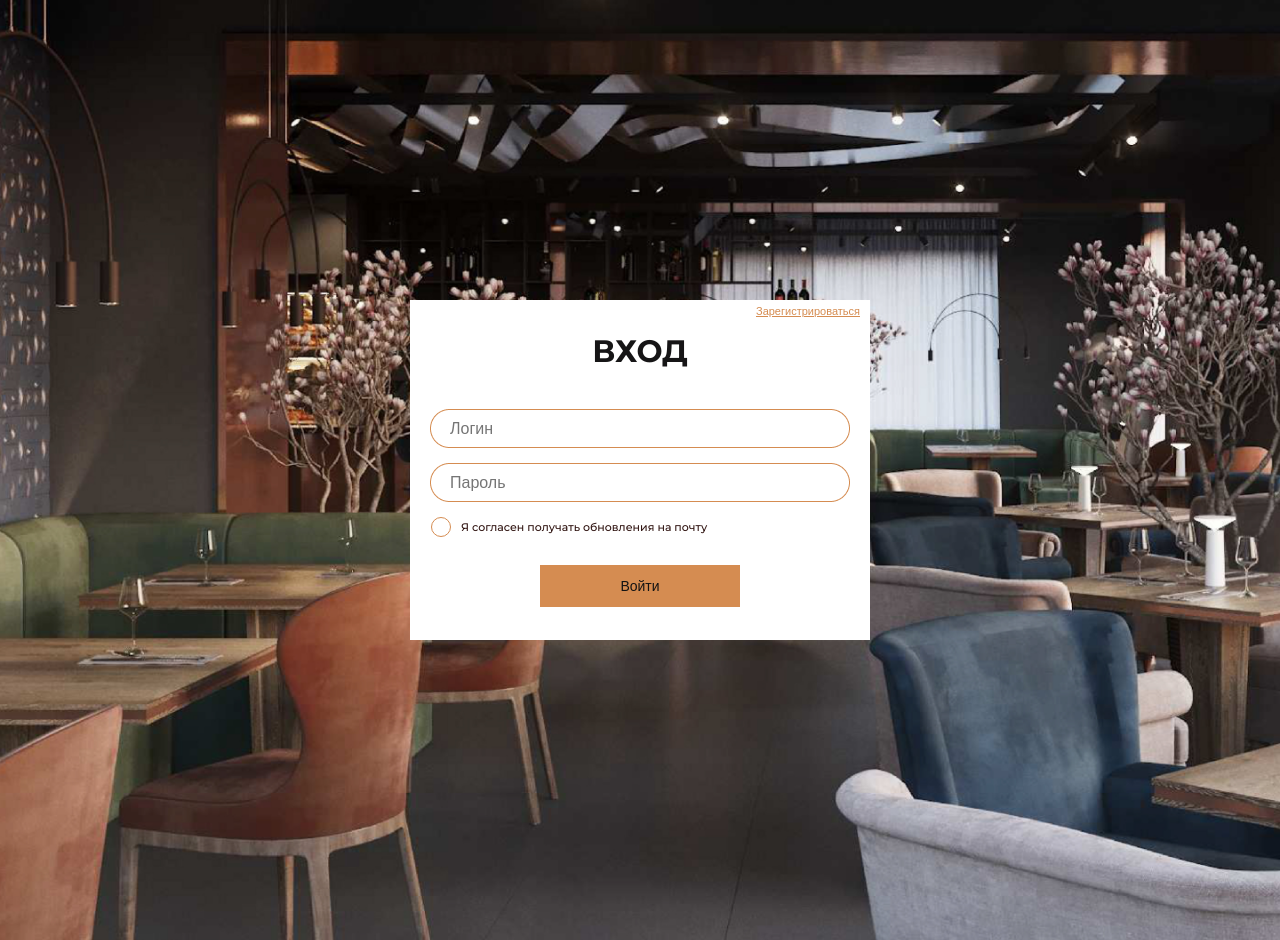
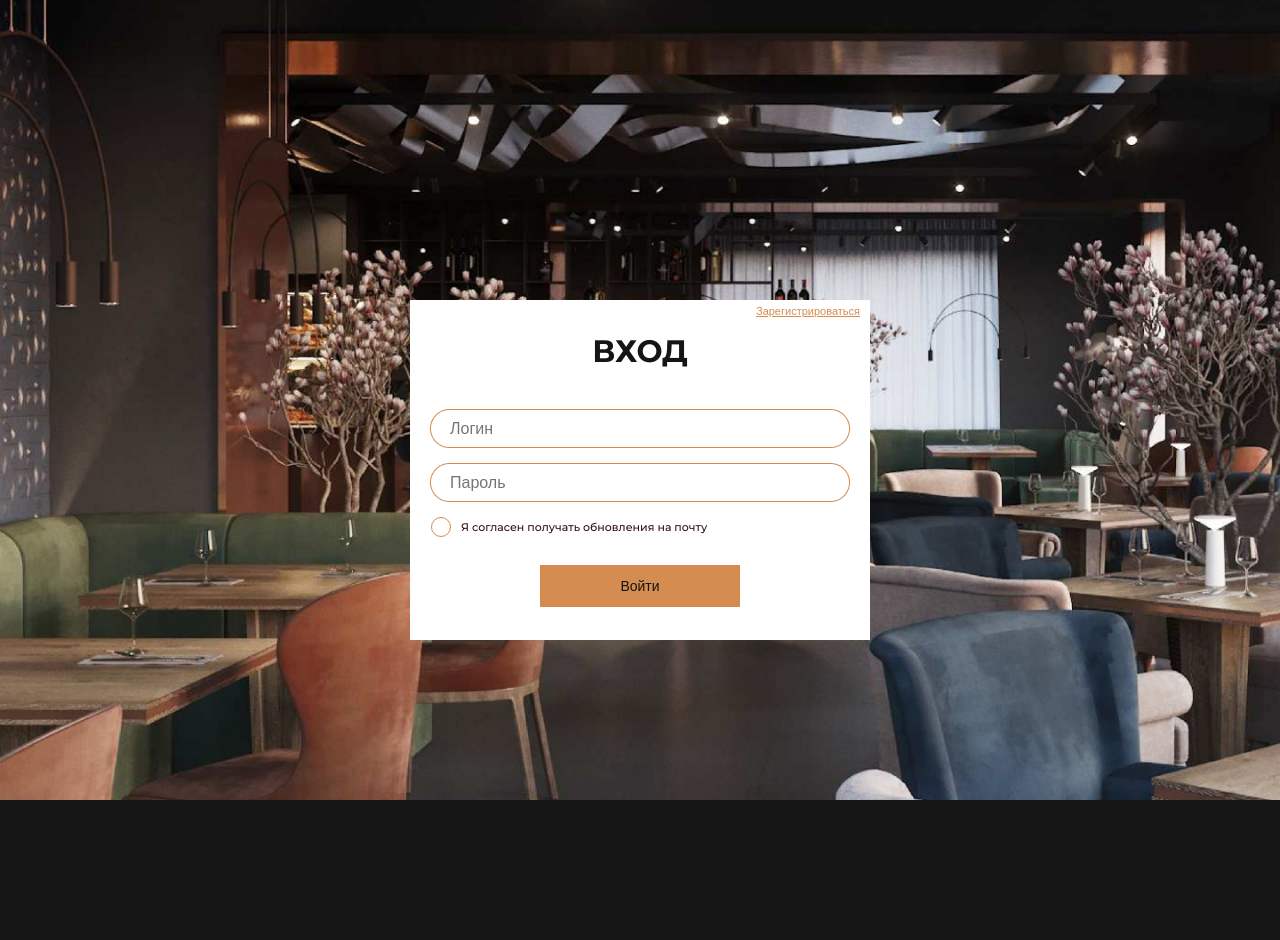
Before and after one commit to Hahahoj/pizzaville, a React (Create React App) app: page /auth in a window 1280 px wide. After the commit the page ends 800 px from the top, so only its background shows below. Built offline with nearby package versions, Linux system fonts and the light colour scheme.

Commit message:
fix: Пофиксены бекграунды

```diff
--- a/src/Pages/AuthPage.css
+++ b/src/Pages/AuthPage.css
@@ -1,4 +1,8 @@
-body {
+.AuthPage {
+    position: absolute;
+    top:0;
+    height: 100%;
+    width: 100%;
     background: url("../Images/Auth/Auth.png");
     background-size: cover;
 }
@@ -9,3 +13,7 @@ body {
     margin: 0 0;
     font-family: 'Montserrat', sans-serif;
 }
+
+/* .body {
+    background-color: black;
+} */
--- a/src/Pages/AuthPage.js
+++ b/src/Pages/AuthPage.js
@@ -1,3 +1,4 @@
+//import styles from "./AuthPage.css"
 import "./AuthPage.css"
 import FormAuth from "../components/FormAuth";
 
--- a/src/Pages/ProductsPage.js
+++ b/src/Pages/ProductsPage.js
@@ -1,13 +1,16 @@
 import './ProductsPage.css';
 import Header from "../components/Header";
 import Cards from "../components/Cards";
-import { Link } from 'react-router-dom';
+import { useNavigate } from "react-router-dom";
 
 export default function ProductsPage() {
+  // const navigate = useNavigate();
+  // console.log("GL=",!(global.logined));
+  // console.log(typeof(global.logined) != "undefined");
+  // if (!global.logined) {
+  //   navigate("/auth");
+  // }
 
-  if (global.logined===""||(typeof(global.logined) != "undefined")) {
-    window.location.href = "AuthPage";
-  }
 return (
   <div className="products">
     <div className="container">
--- a/src/components/FormAuth.jsx
+++ b/src/components/FormAuth.jsx
@@ -1,5 +1,6 @@
 import "./FormAuth.css"
 import React, { useState } from 'react';
+import { useNavigate } from "react-router-dom";
 import SwitchMode from "./auth/SwitchMode";
 import WindowsTitle from "./auth/WindowsTitle";
 import InputField from "./auth/InputField";
@@ -47,20 +48,10 @@ const setMode = (mode=false) => {
 
 setMode(global.State);
 
-// const UseState0 = () => {
-//     d.ErrorField = "";
-// }
-
-// const UseState1 = () => {
-//     d.ErrorField="Логин или пароль неверен";
-//     console.log("ErrorField=",d.ErrorField);
-//     console.log("d=", d);
-// }
-
-
 export default function FormAuth() {
 
     const [value, setValue] = useState(0);
+    const navigate = useNavigate();
 
     const ForceUpdate = () => {
         setValue( value => !value);
@@ -134,7 +125,9 @@ export default function FormAuth() {
                 if (element.login === login) {
                     if (element.password === password) {
                         // залогинились
-                        global.logined=login;
+                        global.logined = login;
+                        console.log(login);
+                        navigate("/");
                         window.location.href = "/";
                         error=false;
                     }
```
